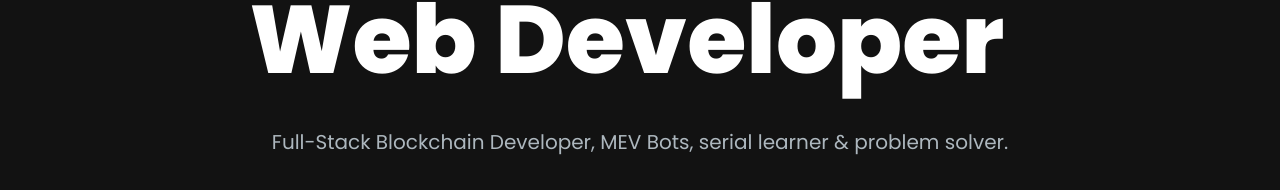
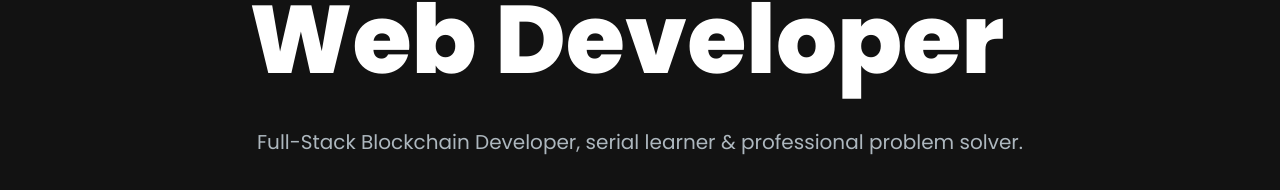
Before and after one commit to RScro/rscro-website, a React (Vite) app: page / in a window 1280 px wide. Shown: the part 352-542 px from the top of the page. Built offline with nearby package versions, Linux system fonts and the light colour scheme.

Commit message:
Update HeroSection.jsx

```diff
--- a/src/components/HeroSection.jsx
+++ b/src/components/HeroSection.jsx
@@ -33,8 +33,8 @@ const HeroSection = () => {
             />
           </h1>
           <p className="text-[#ADB7BE] text-base sm:text-lg mb-6 lg:text-xl">
-            Full-Stack Blockchain Developer, MEV Bots, serial learner & problem
-            solver.
+            Full-Stack Blockchain Developer, serial learner & professional
+            problem solver.
           </p>
           <div>
             <a
```
